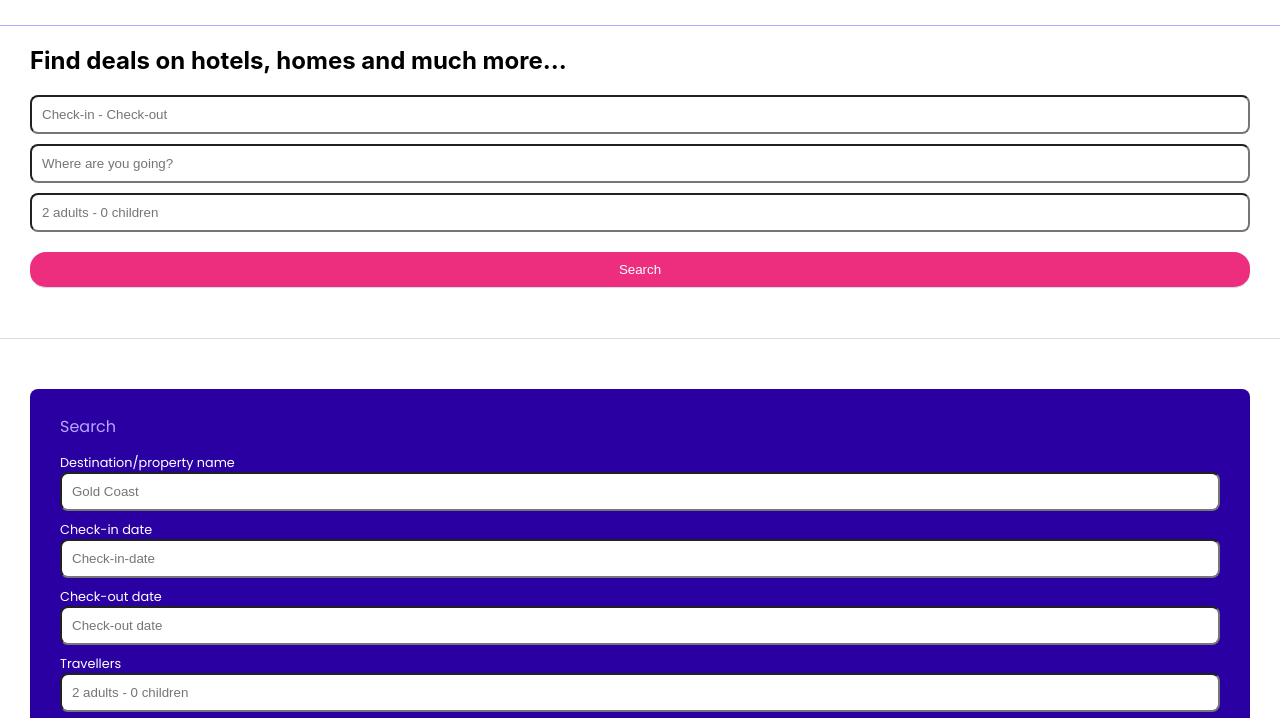
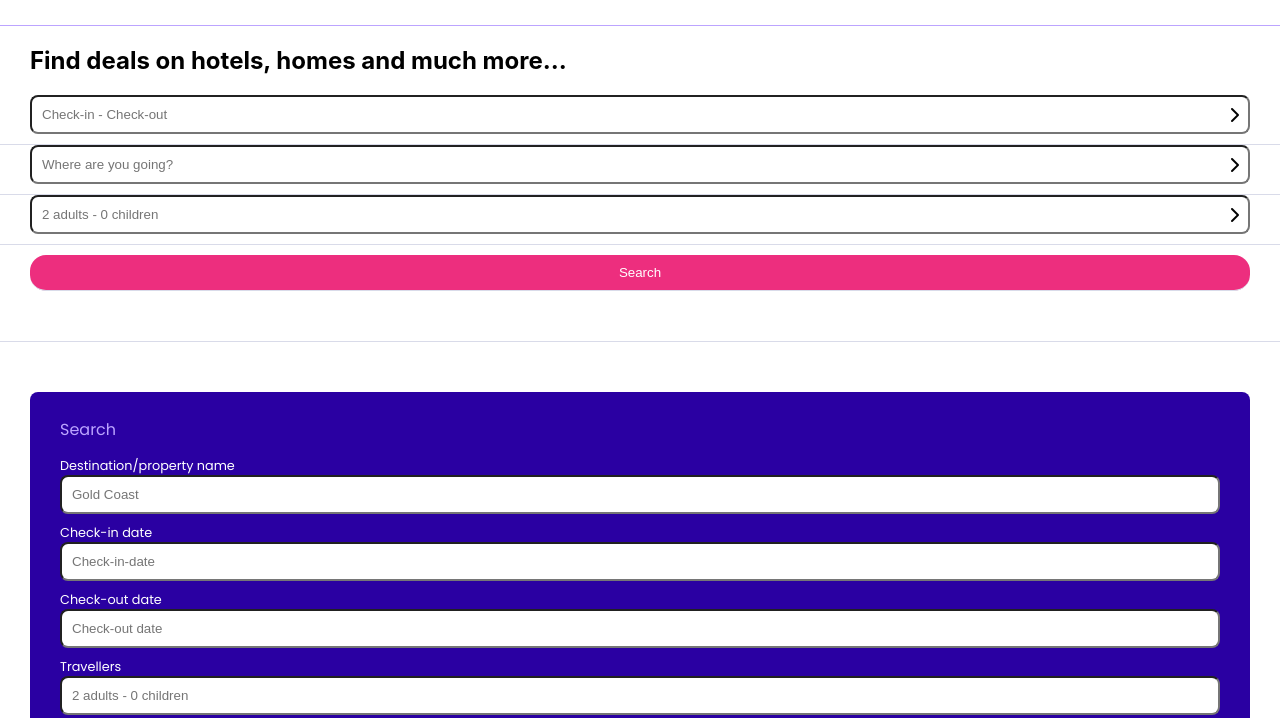
Before and after one commit to jfontdev/202209-w1chwe-Oriol-Raventos-Jordi-, a website: page index.html in a window 1280 px wide. Shown: the part 82-800 px from the top of the page. Drawn offline with nearby package versions, Linux system fonts and the light colour scheme; files that its build step writes are made by us from their sources.

Commit message:
Add chewvron icons to first search form

```diff
--- a/index.html
+++ b/index.html
@@ -28,9 +28,18 @@
       <h2 class="subtitle">Find deals on hotels, homes and much more...</h2>
       <form>
         <div class="main-search-form">
-          <input class="main-search-form__input" type="text" placeholder="Check-in - Check-out" />
-          <input class="main-search-form__input" type="text" placeholder="Where are you going?" />
-          <input class="main-search-form__input" type="text" placeholder="2 adults - 0 children" />
+          <div class="input-container">
+            <input class="main-search-form__input" type="text" placeholder="Check-in - Check-out" />
+            <i class="fa-solid fa-chevron-right"></i>
+          </div>
+          <div class="input-container">
+            <input class="main-search-form__input" type="text" placeholder="Where are you going?" />
+            <i class="fa-solid fa-chevron-right"></i>
+          </div>
+          <div class="input-container">
+            <input class="main-search-form__input" type="text" placeholder="2 adults - 0 children" />
+            <i class="fa-solid fa-chevron-right"></i>
+          </div>
           <button aria-label="Search Button" class="main-search-form button-search-main">
             <span class="button-search-main__text">Search</span>
           </button>
--- a/sass/componentes/_main-search-form.scss
+++ b/sass/componentes/_main-search-form.scss
@@ -33,8 +33,16 @@
   margin-top: 10px;
   padding: 10px;
 }
+.input-container {
+  display: flex;
+  flex-direction: column;
+  border-bottom: 1px solid #d9dbe9;
+  position: relative;
+}
 
 .fa-chevron-right {
   position: absolute;
-  right: 5%;
+  left: unset;
+  right: 40px;
+  top: 12px;
 }
```
